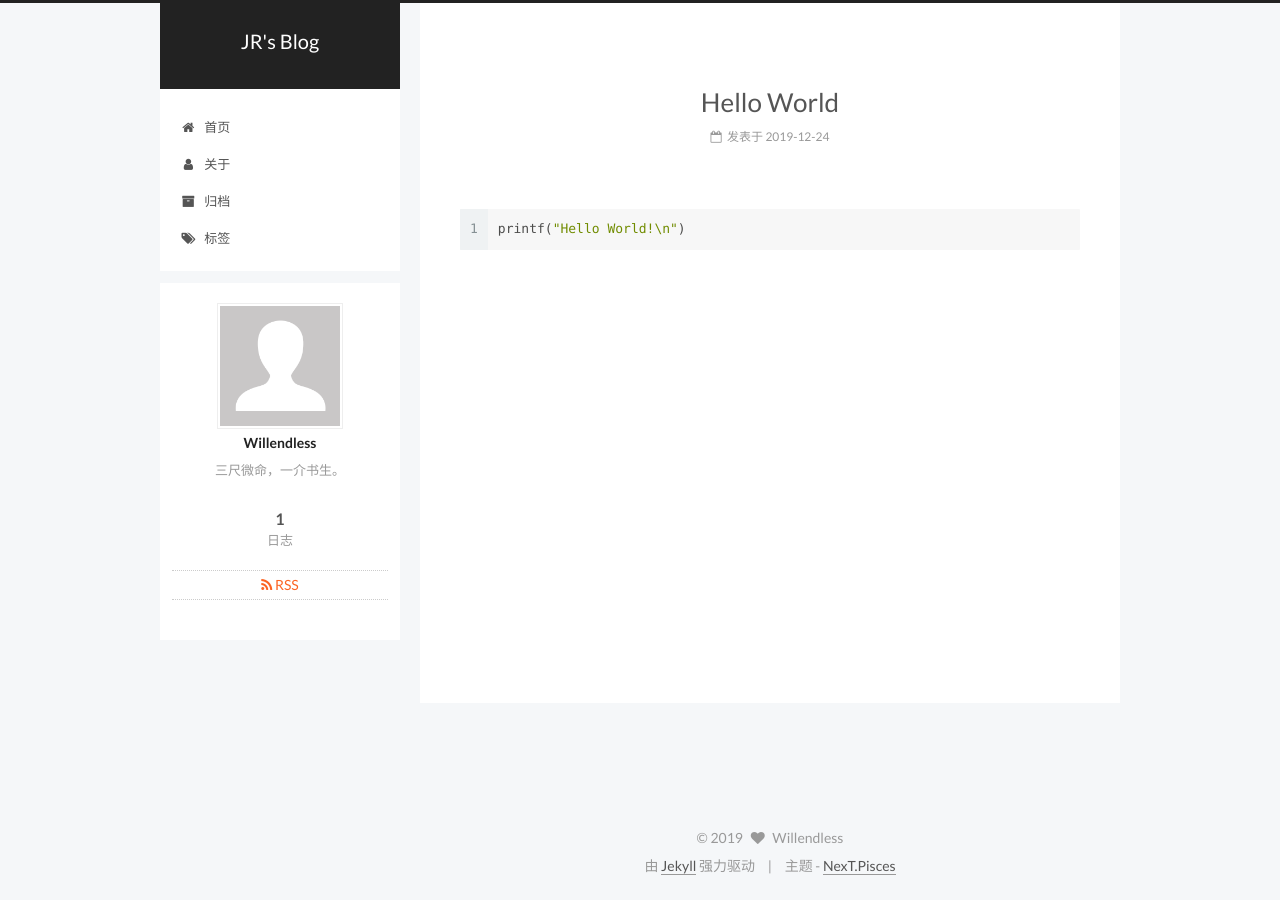
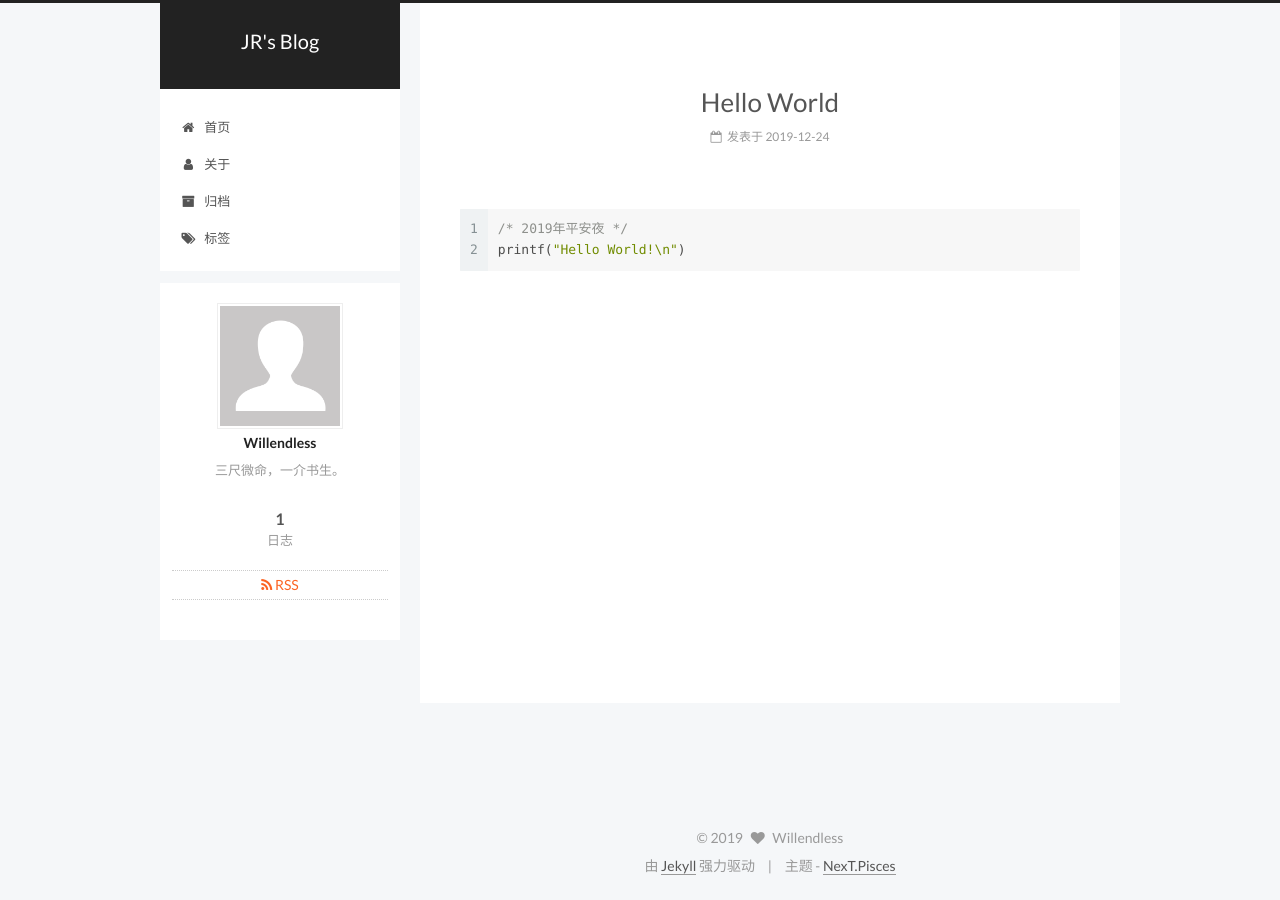
Before and after one commit to Willendless/willendless.github.io, a Jekyll site: the page built from _posts/2019-12-24-hello-world.md, in a window 1280 px wide. Built offline with Jekyll 4.4.1, drawn with Linux system fonts in a browser that asks for light colours.

Commit message:
first commit

````diff
--- a/_posts/2019-12-24-hello-world.md
+++ b/_posts/2019-12-24-hello-world.md
@@ -3,5 +3,6 @@ layout: "post"
 ---
 
 ```c
+/* 2019年平安夜 */
 printf("Hello World!\n")
 ```
````
